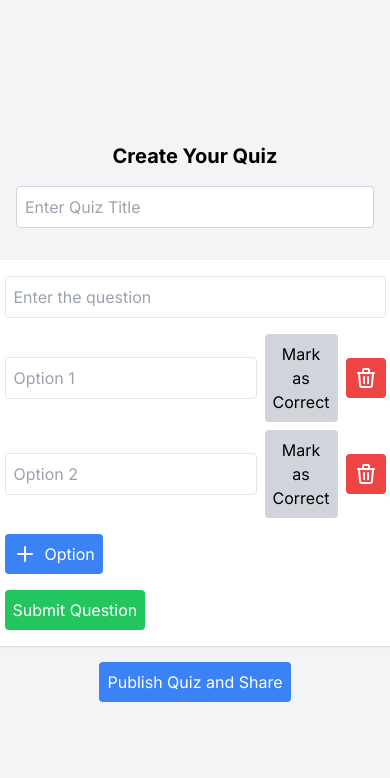
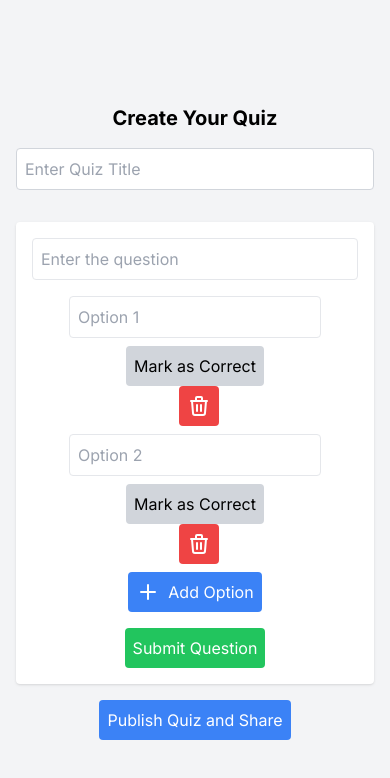
Before and after one commit to daniel-macias/instant-quizzer-frontend, a Next.js app: page /creator in a window 390 px wide. Shown: the top 778 px of the page. Built offline with nearby package versions, Linux system fonts and the light colour scheme.

Commit message:
made creator mobile-friendlier, hor scroll need fix

```diff
--- a/app/creator/page.tsx
+++ b/app/creator/page.tsx
@@ -85,9 +85,11 @@ const CreatorPage: React.FC = () => {
                 placeholder="Enter Quiz Title"
                 className="w-full max-w-md mb-4 p-2 border border-gray-300 rounded text-black"
             />
-<div className="flex overflow-x-auto w-full max-w-md mb-4 space-x-2">
+            <div className="flex overflow-x-auto w-full max-w-md mb-4 space-x-2">
                 {questions.map((_, index) => (
-                    <button key={index} onClick={() => handleEditQuestion(index)} className="min-w-max p-2 bg-white border border-gray-300 rounded hover:bg-blue-100 text-black">
+                    <button key={index}
+                        onClick={() => handleEditQuestion(index)}
+                        className={`min-w-max p-2 bg-white border ${index === editIndex ? 'border-blue-500' : 'border-gray-300'} rounded hover:bg-blue-100 text-black`}>
                         Q{index + 1}
                     </button>
                 ))}
--- /dev/null
+++ b/app/quiz/[quizId]/results/page.tsx
@@ -0,0 +1,13 @@
+import { useRouter } from 'next/router';
+import React from 'react';
+
+const ResultsPage: React.FC = () => {
+
+    return (
+        <div>
+            <p>Results</p>
+        </div>
+    );
+};
+
+export default ResultsPage;
--- a/components/QuestionCreateCard.tsx
+++ b/components/QuestionCreateCard.tsx
@@ -75,7 +75,7 @@ const QuestionCreateCard: React.FC<Props> = ({ addOrUpdateQuestion, deleteQuesti
       ));
     };
     return (
-        <div className="p-4 shadow rounded bg-white flex flex-col items-start">
+        <div className="p-4 shadow rounded bg-white flex flex-col items-center w-full max-w-lg mx-auto">
             <input
                 type="text"
                 value={questionText}
@@ -84,15 +84,18 @@ const QuestionCreateCard: React.FC<Props> = ({ addOrUpdateQuestion, deleteQuesti
                 className="w-full mb-4 p-2 border rounded text-black"
             />
             {options.map((option, idx) => (
-                <div key={idx} className="flex items-center mb-2 w-full">
+                <div key={idx} className="flex flex-col md:flex-row items-center w-full mb-2">
                     <input
                         type="text"
                         value={option.text}
                         onChange={e => handleOptionChange(option.id, e.target.value)}
                         placeholder={`Option ${idx + 1}`}
-                        className={`flex-grow p-2 border rounded text-black ${option.correct ? 'text-green-500' : 'text-black'}`}
+                        className="flex-grow p-2 border rounded text-black mb-2 md:mb-0 md:mr-2"
                     />
-                    <button onClick={() => toggleCorrect(option.id)} className={`ml-2 p-2 rounded ${option.correct ? 'bg-green-500 text-white' : 'bg-gray-300 text-black'}`}>
+                    <button
+                        onClick={() => toggleCorrect(option.id)}
+                        className={`p-2 rounded ${option.correct ? 'bg-green-500 text-white' : 'bg-gray-300 text-black'}`}
+                    >
                         {option.correct ? 'Correct' : 'Mark as Correct'}
                     </button>
                     <button onClick={() => handleRemoveOption(option.id)} className="ml-2 bg-red-500 text-white p-2 rounded">
@@ -100,10 +103,10 @@ const QuestionCreateCard: React.FC<Props> = ({ addOrUpdateQuestion, deleteQuesti
                     </button>
                 </div>
             ))}
-            <button onClick={handleAddOption} className="bg-blue-500 text-white p-2 rounded mt-2 flex items-center">
-                <IconPlus className="mr-2" /> Option
+            <button onClick={handleAddOption} className="bg-blue-500 text-white p-2 rounded flex items-center">
+                <IconPlus className="mr-2" />Add Option
             </button>
-            <div className="w-full flex justify-between mt-4">
+            <div className={`flex w-full mt-4 ${index === undefined ? 'justify-center' : 'justify-between'}`}>
                 <button onClick={handleSubmit} className="bg-green-500 text-white p-2 rounded">
                     {index !== undefined ? 'Submit Changes' : 'Submit Question'}
                 </button>
```
